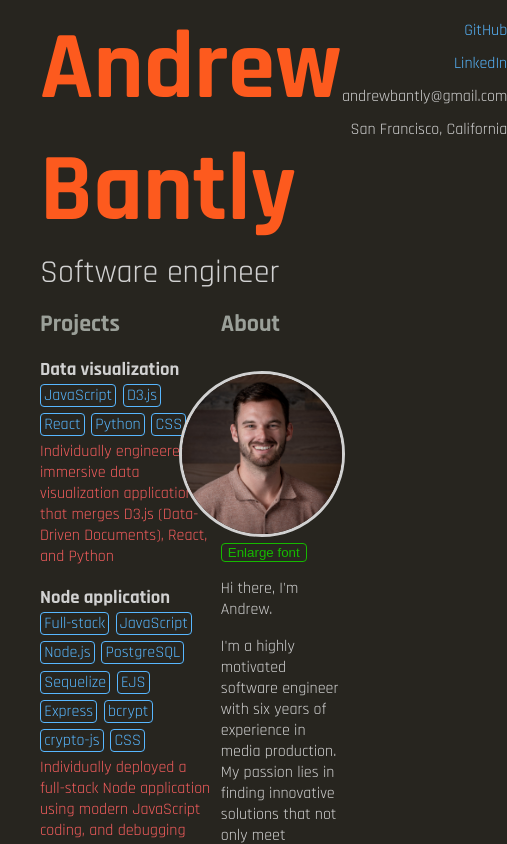
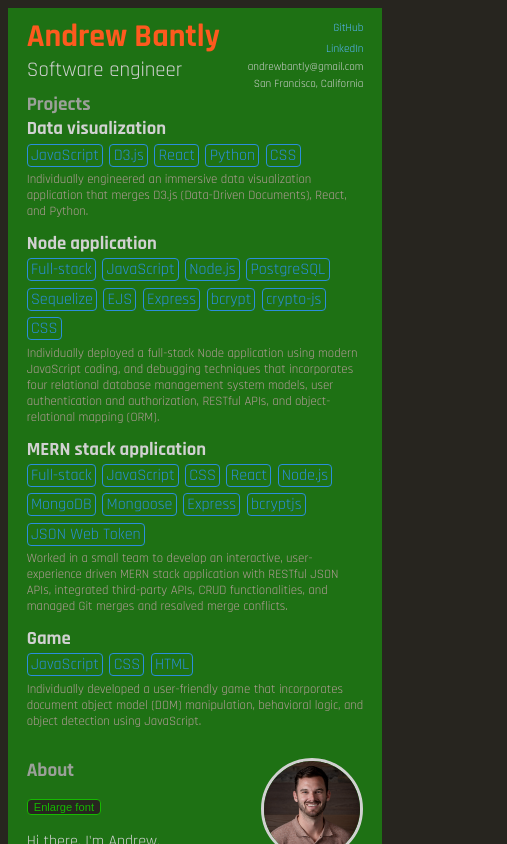
Before and after one commit to andrewbantly/portfolio, a Next.js app: page / in a window 390 px wide. Shown: the top 844 px of the page, 507 px wide, since content can reach past the window. Built offline with nearby package versions, Linux system fonts and the light colour scheme.

Commit message:
updated screen resizing

```diff
--- a/pages/about.js
+++ b/pages/about.js
@@ -36,7 +36,7 @@ export default function About() {
             <button onClick={() => setFontSize(fontSize + 0.5)} className={`${styles.fontSizeButton}`}>Enlarge font</button>
             <p className={`biggerText ${styles.biggerText}`}>Hi there, I'm Andrew.</p>
             <p className={`biggerText ${styles.biggerText}`}>I'm a highly motivated software engineer with six years of experience in media production. My passion lies in finding innovative solutions that not only meet expectations but exceed them. I excel in creative problem solving, project management, and effective communication.</p>
-            <p className={`biggerText ${styles.biggerText}`}>Recently, I completed an immersive software engineering bootcamp with General Assembly. Over the course of 12 weeks, I dedicated more than 600 hours to learning various technologies, including Git, Github, HTML, CSS, JavaScript, Node, MongoDB, PostgreSQL, React, Next, Python, and more.</p>
+            <p className={`biggerText ${styles.biggerText}`}>Recently, I completed an immersive software engineering bootcamp with General Assembly. Over the course of 12 weeks, I dedicated more than 600 hours to learning various technologies, including Git, Github, HTML, CSS, JavaScript, Node, MongoDB, PostgreSQL, React, Next, Python, Django, and more.</p>
             <p className={`biggerText ${styles.biggerText}`}>Throughout my professional journey, I've had the privilege of collaborating with diverse organizations. I've contributed to Reliable Robotics, a startup focused on automating aircraft operations, as well as the San Francisco Giants, a professional baseball organization. Additionally, I've worked with the CK-12 Foundation, a non-profit organization dedicated to providing free, high-quality education.</p>
             <p className={`biggerText ${styles.biggerText}`}>When I'm not coding, you can find me engaging in various outdoor activities. I enjoy skiing down challenging slopes, exploring scenic roadways on my bike, and enjoying leisurely walks with my dog, Murphy. As a sports enthusiast, I draw inspiration from teamwork, competition, and the mantra: "pressure is a privilege."</p>
             {/* local images are stored in public folder */}
--- a/projectData.js
+++ b/projectData.js
@@ -2,22 +2,22 @@ const myProjects = [
     {
         name: "Data visualization",
         link: "https://andrewbantly.github.io/world-class-wines/",
-        description: "Individually engineered an immersive data visualization application that merges D3.js (Data-Driven Documents), React, and Python",
+        description: "Individually engineered an immersive data visualization application that merges D3.js (Data-Driven Documents), React, and Python.",
         tools: ["JavaScript", "D3.js", "React", "Python", "CSS"]
     }, {
         name: "Node application",
         link: "https://pickem.herokuapp.com/",
-        description: "Individually deployed a full-stack Node application using modern JavaScript coding, and debugging techniques that incorporates four relational database management system models, user authentication and authorization, RESTful APIs, and object-relational mapping (ORM)",
+        description: "Individually deployed a full-stack Node application using modern JavaScript coding, and debugging techniques that incorporates four relational database management system models, user authentication and authorization, RESTful APIs, and object-relational mapping (ORM).",
         tools: ["Full-stack", "JavaScript", "Node.js","PostgreSQL", "Sequelize", "EJS", "Express", "bcrypt", "crypto-js", "CSS"]
     }, {
         name: "MERN stack application",
         link: "https://nps-explorer.netlify.app/",
-        description: "Worked in a small team to develop an interactive, user-experience driven MERN stack application with RESTful JSON APIs, integrated third-party APIs, CRUD functionalities, and managed Git merges and resolved merge conflicts",
+        description: "Worked in a small team to develop an interactive, user-experience driven MERN stack application with RESTful JSON APIs, integrated third-party APIs, CRUD functionalities, and managed Git merges and resolved merge conflicts.",
         tools: ["Full-stack", "JavaScript", "CSS", "React", "Node.js","MongoDB", "Mongoose", "Express", "bcryptjs", "JSON Web Token"]
     }, {
         name: "Game",
         link: "https://andrewbantly.github.io/Escape-From-Alcatraz/",
-        description: "Individually developed a user-friendly game that incorporates document object model (DOM) manipulation, behavioral logic, and object detection using JavaScript",
+        description: "Individually developed a user-friendly game that incorporates document object model (DOM) manipulation, behavioral logic, and object detection using JavaScript.",
         tools: ["JavaScript", "CSS", "HTML"]
     }
 ]
--- a/styles/About.module.css
+++ b/styles/About.module.css
@@ -1,31 +1,30 @@
 .container {
     width: 40%;
     margin: 0 auto;
-    /* border: 3px solid pink; */
-    /* display: flex; */
-    /* flex-direction: column; */
-    /* flex-wrap: nowrap; */
 }
+
 .aboutHeaderContainer {
-    /* border: 3px solid yellow; */
     display: flex;
     justify-content: space-between;
 }
+
 .aboutHeader {
-    /* border: 3px solid salmon; */
     display: inline-block;
     width: fit-content;
     margin: 1rem 0;
-    /* position: relative; */
 }
 
-.headshotWrapper{
-    /* border: 3px solid greenyellow; */
+.headshotWrapper {
     width: fit-content;
     float: right;
     display: block;
-    /* position: relative; */
     margin: 1rem 0 0 0;
+}
+.headshot {
+    border: 3px solid #d1d1d1;
+    border-radius: 50%;
+    width: 10rem;
+    height: 10rem;
 }
 .fontSizeButton {
     background-color: #27251F;
@@ -34,9 +33,32 @@
     color: #16b900;
     border-radius: 4px;
 }
-.fontSizeButton:hover{
+
+.fontSizeButton:hover {
     cursor: pointer;
 }
+
 .biggerText {
     color: #d1d1d1;
 }
+@media screen and (max-width: 935px) {
+    .headshot {
+        width: 8rem;
+        height: 8rem;
+    }
+  }
+  @media screen and (max-width: 835px) {
+    .headshot {
+        width: 6rem;
+        height: 6rem;
+    }
+  }
+  @media screen and (max-width: 662px) {
+    .fontSizeButton {
+        font-size: 0.7rem;
+    }
+    .container {
+        width: 100%;
+        margin: 0;
+    }
+  }
--- a/styles/Contact.module.css
+++ b/styles/Contact.module.css
@@ -1,12 +1,37 @@
 .contactInfoContainter {
     align-items: baseline;
     right: 2rem;
-    text-align: right;
+    align-items: flex-end;
+    justify-content: center;
+    display: flex;
+    flex-direction: column;
 }
+
 .contactInfo {
     font-size: 1rem;
-    margin: .75rem 0;
+    margin: .4rem 0;
+    display: inline-block;
 }
+
 .contactLinks {
     color: rgb(88, 183, 255) !important;
 }
+
+@media screen and (max-width: 662px) {
+    .contactInfo {
+        margin: .2rem 0;
+    }
+}
+
+@media screen and (max-width: 470px) {
+    .contactInfo {
+        font-size: 0.8rem;
+    }
+}
+
+@media screen and (max-width: 430px) {
+    .contactInfo {
+        margin:  0.1rem 0;
+        font-size: 0.7rem;
+    }
+}
--- a/styles/Home.module.css
+++ b/styles/Home.module.css
@@ -17,3 +17,73 @@
 .flex {
   display: flex;
 }
+@media screen and (min-width: 1135px) {
+  .main {
+    padding: 0 5rem;
+  }
+}
+@media screen and (min-width: 1335px) {
+  .main {
+    padding: 0 10rem;
+  }
+}
+@media screen and (min-width: 1535px) {
+  .main {
+    padding: 0 15rem;
+  }
+}
+@media screen and (min-width: 1735px) {
+  .main {
+    padding: 0 20rem;
+  }
+}
+@media screen and (max-width: 935px) {
+  .main {
+    background-color: rgba(0, 0, 255, 0.268);
+    padding: 0 2.5rem;
+  }
+}
+@media screen and (max-width: 835px) {
+  .main {
+    background-color: rgba(0, 255, 115, 0.268);
+    padding: 0 2.5rem;
+  }
+}
+@media screen and (max-width: 662px) {
+  .main {
+    background-color: rgba(255, 200, 0, 0.268);
+    padding: 0.5rem 5% 0;
+  }
+  .flex {
+    flex-direction: column;
+  }
+}
+@media screen and (max-width: 530px) {
+  .main {
+    background-color: rgba(255, 0, 251, 0.344);
+  }
+  .headline {
+    font-size: 1.5rem;
+  }
+}
+@media screen and (max-width: 470px) {
+  .main {
+    background-color: rgba(21, 0, 255, 0.348);
+  }
+}
+@media screen and (max-width: 430px) {
+  .main {
+    background-color: rgba(17, 255, 0, 0.348);
+  }
+  .headline {
+    font-size: 1.3rem;
+  }
+}
+@media screen and (max-width: 360px) {
+  .main {
+    background-color: rgba(255, 102, 0, 0.348);
+  }
+  .headline {
+    font-size: 1rem;
+  }
+}
--- a/styles/Projects.module.css
+++ b/styles/Projects.module.css
@@ -1,16 +1,17 @@
 .container {
     width: 55%;
     margin: 0 auto 0 0;
-    /* border: 3px solid yellow; */
 }
 
 .column {
     flex-direction: column-reverse;
     /* color: rgb(232, 115, 115); */
-    color: rgb(244, 93, 93);
+    /* color: #96736f; just a tad too dark*/
+    color: #b69c99;
 }
 .projectHeader {
     margin-bottom: 0;
+    display: inline-block;
 }
 
 .techContainer {
@@ -19,8 +20,10 @@
 }
 
 .technologies {
-    border: 1px solid rgb(88, 183, 255);
-    color: rgb(88, 183, 255);
+    border: 1px solid rgb(43, 142, 219);
+    color: rgb(43, 142, 219);
+    /* border: 1px solid rgb(88, 183, 255);
+    color: rgb(88, 183, 255); */
     border-radius: 4px;
     margin: 0.2rem 0.4rem 0.2rem 0;
     padding: 0 0.2rem;
@@ -30,3 +33,20 @@
 .projectDescription {
     margin-top: 0.1rem;
 }
+@media screen and (max-width: 662px) {
+    .projectDescription {
+        font-size: 0.8rem;
+    }
+    .container {
+        width: 100%;
+        margin: 0;
+    }
+    .projectHeader {
+        margin-top: 0.2rem;
+    }
+}
+@media screen and (max-width: 430px) {
+    .projectHeader {
+        margin-top: 0;
+    }
+  }
--- a/styles/globals.css
+++ b/styles/globals.css
@@ -2,31 +2,81 @@ body {
   background-color: #27251F;
   color: #d1d1d1;
 }
+
 header {
   display: flex;
   justify-content: space-between;
 }
+
 h1 {
   color: #FD5A1E;
   font-size: 6rem;
   margin: 0;
   /* border: 3px solid blue; */
 }
-h2{
+
+h2 {
   color: #9ba099;
   margin: 1rem 0;
 }
+
 a {
   text-decoration: none;
   color: #d1d1d1;
 }
+
 nav {
   display: flex;
   margin-left: 2rem;
   font-family: 'Rajdhani', sans-serif;
 }
+
 footer {
   font-family: 'Rajdhani', sans-serif;
   font-size: 0.8rem;
   text-align: center;
 }
+
+@media screen and (max-width: 935px) {
+  h1 {
+    font-size: 5rem;
+  }
+
+}
+@media screen and (max-width: 835px) {
+  h1 {
+    font-size: 4rem;
+  }
+}
+@media screen and (max-width: 662px) {
+  h1 {
+    font-size: 3rem;
+  }
+  h2 {
+    margin: 0;
+  }
+}
+@media screen and (max-width: 530px) {
+  h1 {
+    font-size: 2.5rem;
+  }
+  h2 {
+    font-size: 1.3rem;
+  }
+}
+@media screen and (max-width: 430px) {
+  h1 {
+    font-size: 2rem;
+  }
+  h2 {
+    font-size: 1.2rem;
+  }
+}
+@media screen and (max-width: 360px) {
+  h1 {
+    font-size: 1.5rem;
+  }
+  h2 {
+    font-size: 1rem;
+  }
+}
```
Also changed, not shown: components/About.js (+4 -9 lines).
